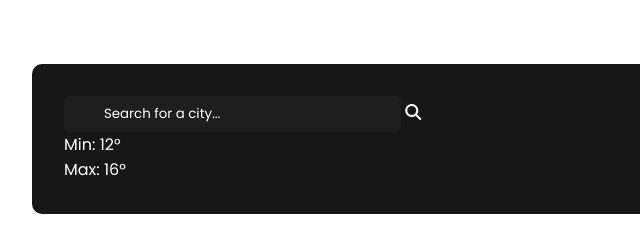
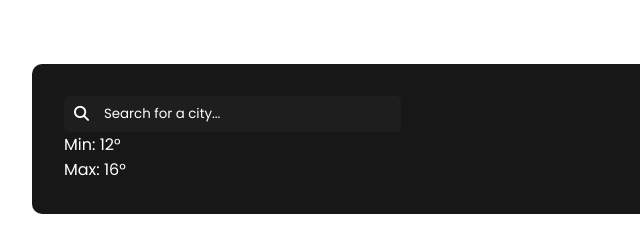
Before and after one commit to franztoledo/weather-app, a website: page index.html in a window 1280 px wide. Shown: the full height of the page, 224-864 px from the left. Drawn offline with Linux system fonts and the light colour scheme.

Commit message:
posicionamiento del icon search

```diff
--- a/style.css
+++ b/style.css
@@ -30,3 +30,14 @@
 input::placeholder {
   color: #fff;
 }
+.weather__search {
+  position: relative;
+}
+
+.weather__search i {
+  position: absolute;
+  left: 10px;
+  top: 10px;
+  font-size: 15px;
+  color: #fff;
+}
```
